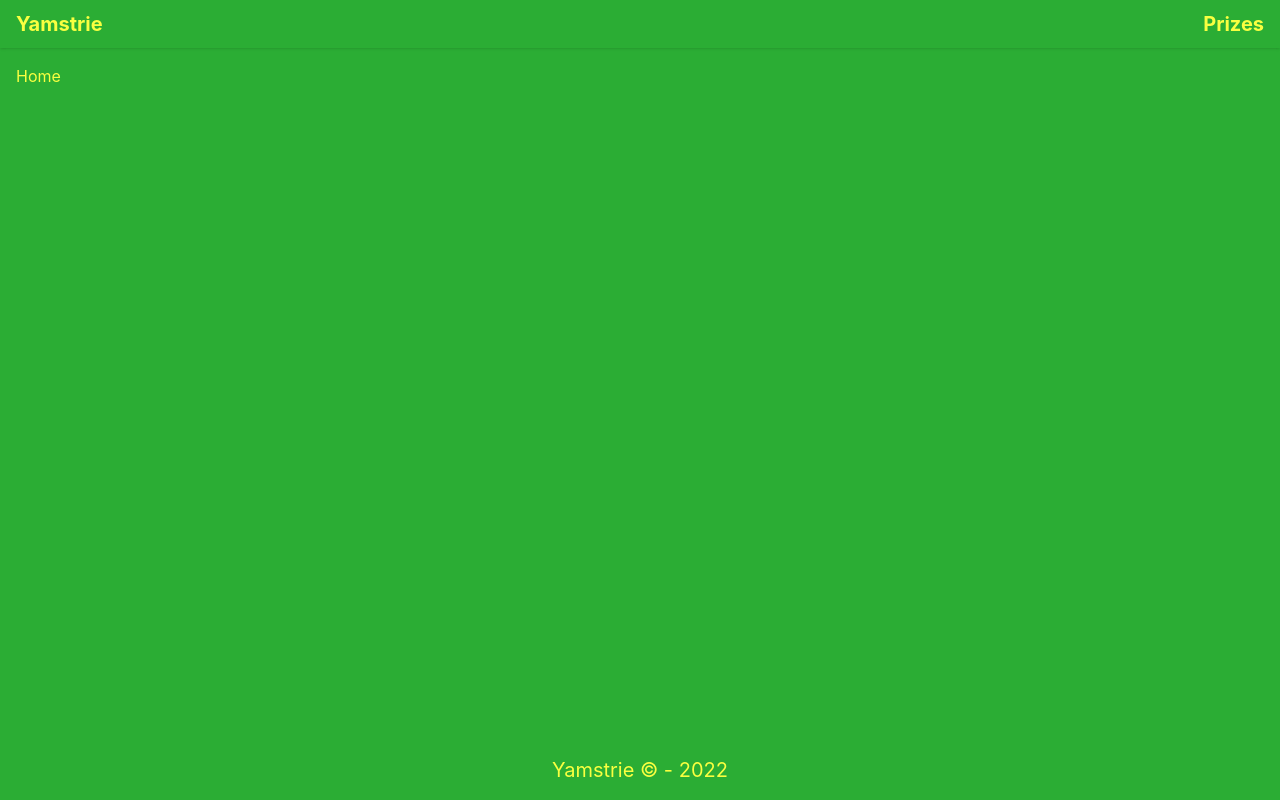
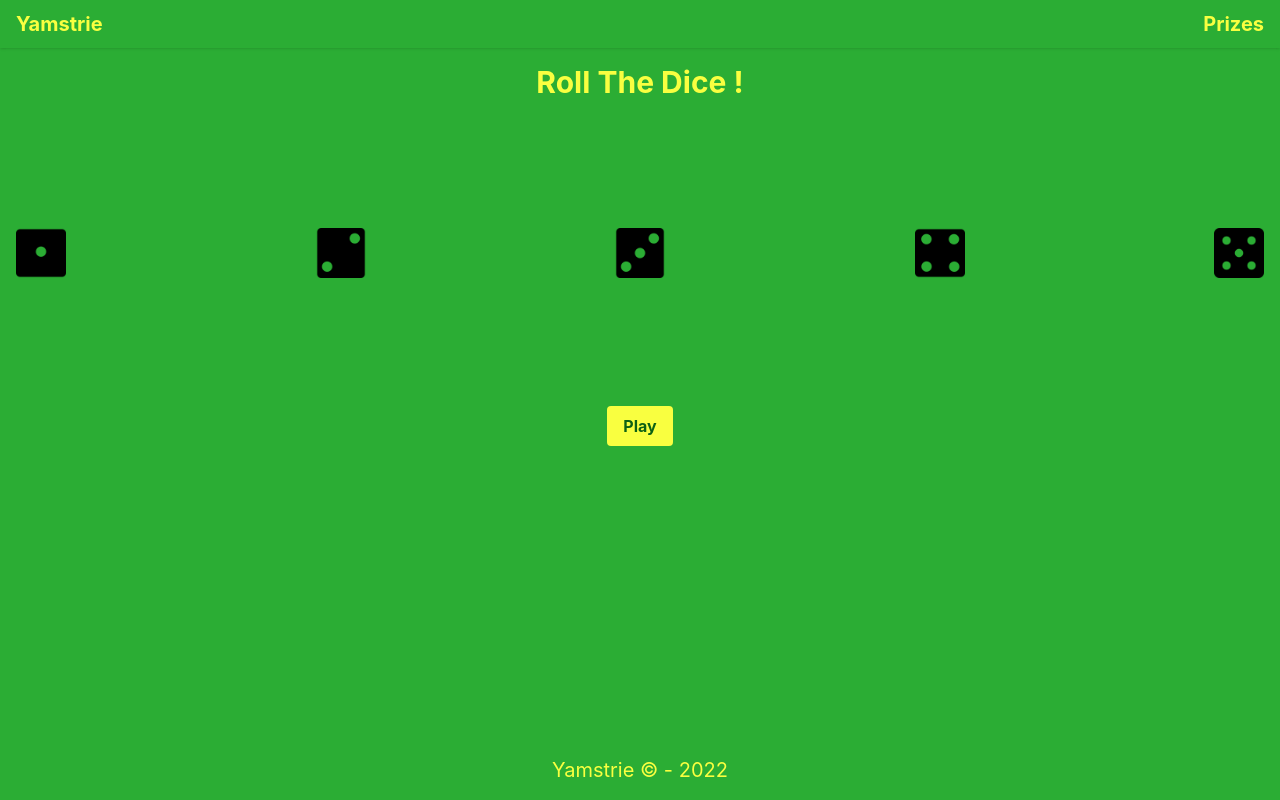
Before and after one commit to CrmsWav/Yams, a Next.js app: page / in a window 1280 px wide. Built offline with nearby package versions, Linux system fonts and the light colour scheme.

Commit message:
Edit LandingPage (game)

```diff
--- /dev/null
+++ b/components/Game.tsx
@@ -0,0 +1,27 @@
+import React from 'react'
+import Image from 'next/image'
+
+function Game
+() {
+  return (
+    <div className='h-full flex flex-col justify-center'>
+      <h1 className='text-3xl font-bold text-center'>Roll The Dice !</h1>
+
+      <div className='flex justify-between my-32'>
+        <Image src='/images/dice1.png' width={50} height={50} alt={'dice 1'} />
+        <Image src='/images/dice2.png' width={50} height={50} alt={'dice 2'} />
+        <Image src='/images/dice3.png' width={50} height={50} alt={'dice 3'} />
+        <Image src='/images/dice4.png' width={50} height={50} alt={'dice 4'} />
+        <Image src='/images/dice5.png' width={50} height={50} alt={'dice 5'} />
+      </div>
+
+      <div className='flex justify-center'>
+        <button className='bg-tertiary text-secondary hover:bg-secondary hover:text-tertiary font-bold py-2 px-4 rounded'>
+          Play
+        </button>
+      </div>
+    </div>
+  )
+}
+
+export default Game
--- a/pages/index.tsx
+++ b/pages/index.tsx
@@ -1,10 +1,11 @@
 import Layout from '../components/Layout'
+import Game from '../components/Game'
 
-export default function Home() {
+export default function Home({datas}: any) {
   return (
     <div>
       <Layout>
-        <h1>Home</h1>
+        <Game />
       </Layout>
     </div>
   )
```
